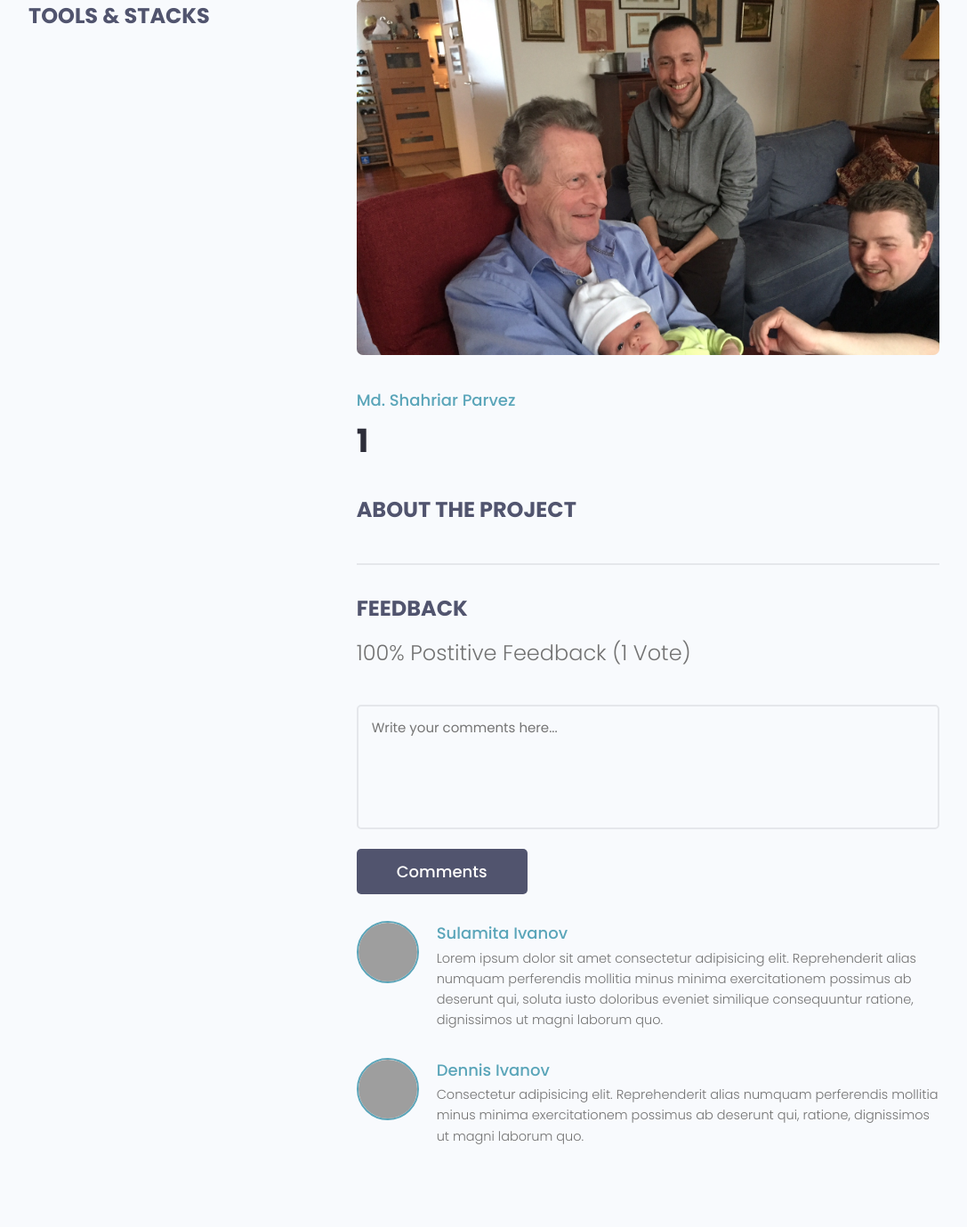
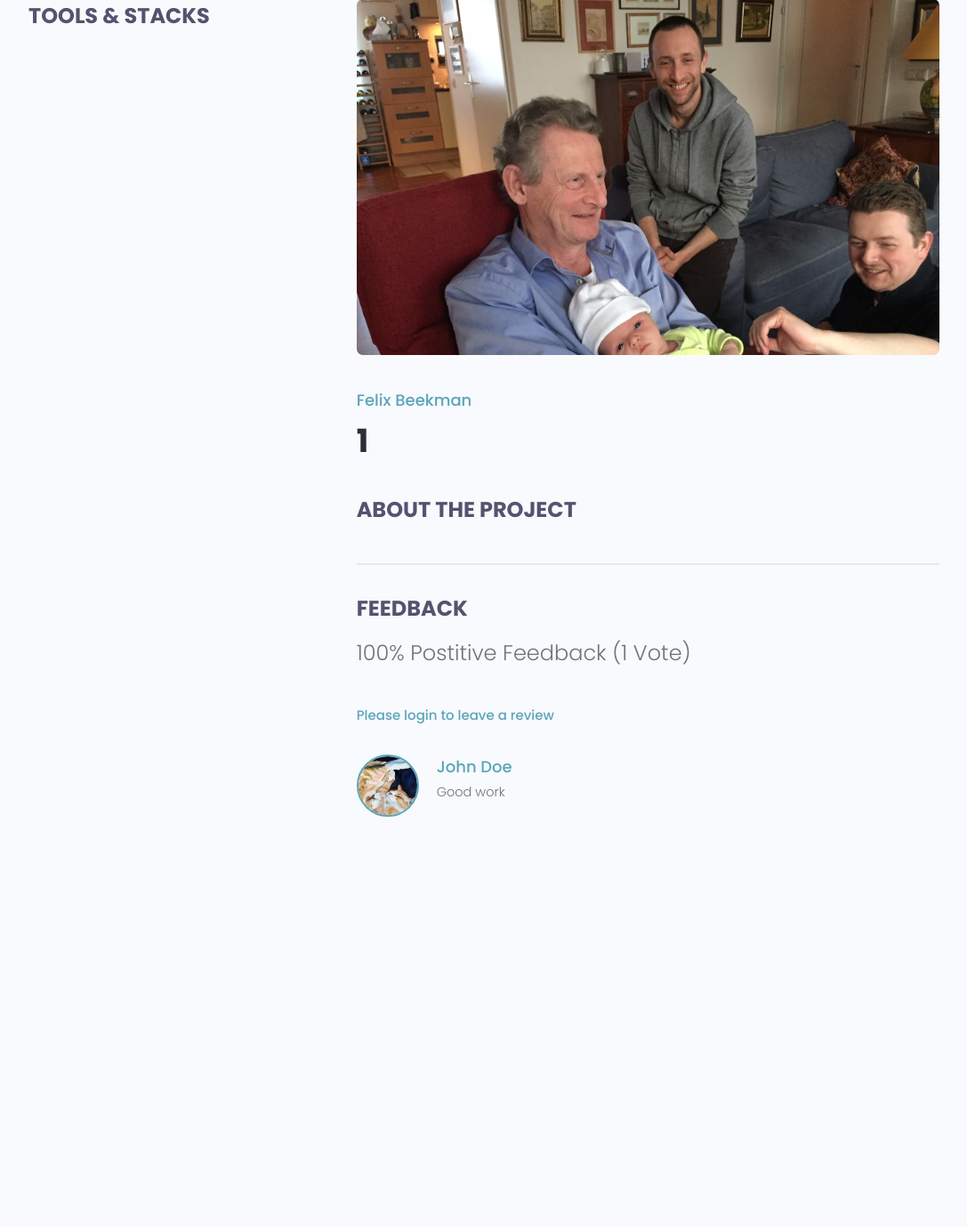
Before and after one commit to FlipGit1949/devsearch, a Django app: page /projects/project/6796846d-a94c-4563-aaec-a693a55ea40e/ in a window 1280 px wide. Shown: the part 108-1487 px from the top of the page at 89% size, without its empty margins (96-1183 px from the left). After the commit the page ends 1026 px from the top, so only its background shows below. Run offline with Django 3.2, Linux system fonts and the light colour scheme; data comes from the database, SQL or seed files in the repository; both versions use the stored data as it was after the commit; some libraries are stand-ins or nearby versions; grey boxes are pictures that could not be loaded.

Commit message:
t/m 28: reviews

```diff
--- a/projects/forms.py
+++ b/projects/forms.py
@@ -1,6 +1,6 @@
 from django.forms import ModelForm
 from django import forms
-from .models import Project
+from .models import Project, Review
 
 class ProjectForm(ModelForm):
 	class Meta:
@@ -11,6 +11,7 @@ class ProjectForm(ModelForm):
 			'tags':forms.CheckboxSelectMultiple(),
 		}
 
+
 	def __init__(self, *args, **kwargs):
 		super(ProjectForm, self).__init__(*args, **kwargs)
 
@@ -20,3 +21,22 @@ class ProjectForm(ModelForm):
 		# self.fields['title'].widget.attrs.update({'class': 'input', 'placeholder': 'Add title'})
 
 		# self.fields['description'].widget.attrs.update({'class': 'input'})
+
+
+
+
+class ReviewForm(ModelForm):
+	class Meta:
+		model = Review
+		fields = ['value', 'body']
+
+		labels = {
+			'value': 'Place your vote',
+			'body': 'Add a comment with your vote'
+		}
+
+	def __init__(self, *args, **kwargs):
+		super(ReviewForm, self).__init__(*args, **kwargs)
+
+		for name, field in self.fields.items():
+			field.widget.attrs.update({'class': 'input'})
--- a/projects/models.py
+++ b/projects/models.py
@@ -22,7 +22,27 @@ class Project(models.Model):
 		return self.title
 
 	class Meta:
-		ordering = ['created']
+		ordering = ['-vote_ratio', '-vote_total', 'title']
+
+	@property
+	def reviewers(self):
+		queryset = self.review_set.all().values_list('owner__id', flat=True)
+		return queryset
+
+
+
+
+	@property
+	def getVoteCount(self):
+		reviews = self.review_set.all()
+		upVotes = reviews.filter(value='up').count()
+		totalVotes = reviews.count()
+
+		ratio = (upVotes / totalVotes) * 100
+		self.vote_total = totalVotes
+		self.vote_ratio = ratio
+
+		self.save()
 
 
 class Review(models.Model):
@@ -30,13 +50,16 @@ class Review(models.Model):
 		('up', 'Up Vote'),
 		('down', 'Down Vote'),
 	)
-	#owner =
+	owner = models.ForeignKey(Profile, on_delete=models.CASCADE, null=True)
 	project = models.ForeignKey(Project, on_delete=models.CASCADE)
 	body = models.TextField(null=True, blank=True)
 	value = models.CharField(max_length=200, choices=VOTE_TYPE)
 	created = models.DateTimeField(auto_now_add=True)
 	id = models.UUIDField(default=uuid.uuid4, unique=True,
 						primary_key=True, editable=False)
+
+	class Meta:
+		unique_together = [['owner', 'project']]
 
 	def __str__(self):
 		return self.value
--- a/projects/templates/projects/single-project.html
+++ b/projects/templates/projects/single-project.html
@@ -32,7 +32,7 @@
 			</div>
 			<div class="column column--2of3">
 				<img class="singleProject__preview" src="{{ project.featured_image.url }}" alt="portfolio thumbnail" />
-				<a href="profile.html" class="singleProject__developer">Md. Shahriar Parvez</a>
+				<a href="profile.html" class="singleProject__developer">{{project.owner.name}}</a>
 				<h2 class="singleProject__title">{{project.title}}</h2>
 				<h3 class="singleProject__subtitle">About the Project</h3>
 				<div class="singleProject__info">
@@ -45,42 +45,45 @@
 						{{project.vote_ratio}}% Postitive Feedback ({{project.vote_total}} Vote{{project.vote_total|pluralize:"s"}})
 					</h5>
 
-					<form class="form" action="#" method="POST">
-						<!-- Textarea -->
+					{% if request.user.profile.id in project.reviewers %}
+					<p>You have already submitted your review for this project</p>
+
+					{% elif request.user.profile == project.owner %}
+					<p>You cannot review your own work</p>
+
+					{% elif request.user.is_authenticated %}
+
+					<form class="form" action="{% url 'project' project.id %}" method="POST">
+						{% csrf_token %}
+						{% for field in form %}
 						<div class="form__field">
-							<label for="formInput#textarea">Comments: </label>
-							<textarea class="input input--textarea" name="message" id="formInput#textarea"
-							placeholder="Write your comments here..."></textarea>
+							<label for="formInput#textarea">{{field.label}}</label>
+							{{field}}
 						</div>
-						<input class="btn btn--sub btn--lg" type="submit" value="Comments" />
+						{% endfor %}
+						<input class="btn btn--sub btn--lg" type="submit" value="Add Review" />
 					</form>
+					{% else %}
+						<a href="{% url 'login' %}?next={{request.path}}">Please login to leave a review</a>
+					{% endif %}
+
 					<div class="commentList">
+						{% for review in project.review_set.all %}
+						{% if review.body %}
 						<div class="comment">
-							<a href="profile.html">
+							<a href="{% url 'user-profile' review.owner.id %}">
 								<img class="avatar avatar--md"
-								src="https://pbs.twimg.com/profile_images/1335382240931368961/b3wSZKj4_400x400.jpg" alt="user" />
+								src="{{review.owner.profile_image.url}}" alt="user" />
 							</a>
+
 							<div class="comment__details">
-								<a href="profile.html" class="comment__author">Sulamita Ivanov</a>
-								<p class="comment__info">
-									Lorem ipsum dolor sit amet consectetur adipisicing elit. Reprehenderit alias numquam perferendis
-									mollitia minus minima exercitationem possimus ab deserunt qui, soluta iusto doloribus eveniet
-									similique consequuntur ratione, dignissimos ut magni laborum quo.
-								</p>
+								<a href="{% url 'user-profile' review.owner.id %}" class="comment__author">{{review.owner.name}}</a>
+								<p class="comment__info">{{review.body|linebreaksbr}}</p>
 							</div>
+
 						</div>
-						<div class="comment">
-							<a href="profile.html">
-								<img class="avatar avatar--md" src="https://avatars.githubusercontent.com/u/33843378" alt="user" />
-							</a>
-							<div class="comment__details">
-								<a href="profile.html" class="comment__author">Dennis Ivanov</a>
-								<p class="comment__info">
-									Consectetur adipisicing elit. Reprehenderit alias numquam perferendis mollitia minus minima
-									exercitationem possimus ab deserunt qui, ratione, dignissimos ut magni laborum quo.
-								</p>
-							</div>
-						</div>
+						{% endif %}
+						{% endfor %}
 					</div>
 				</div>
 			</div>
--- a/projects/views.py
+++ b/projects/views.py
@@ -1,8 +1,9 @@
 from django.shortcuts import render, redirect
 from django.http import HttpResponse
 from django.contrib.auth.decorators import login_required
+from django.contrib import messages
 from .models import Project, Tag
-from .forms import ProjectForm
+from .forms import ProjectForm, ReviewForm
 from .utils import searchProjects, paginateProjects
 
 
@@ -16,8 +17,22 @@ def projects(request):
 
 def project(request,pk):
 	projectObj = Project.objects.get(id=pk)
-	print('projectObj:', projectObj)
-	return render(request, 'projects/single-project.html', {'project': projectObj})
+	form = ReviewForm()
+
+	if request.method == 'POST':
+		form = ReviewForm(request.POST)
+		review = form.save(commit=False)
+		review.project = projectObj
+		review.owner = request.user.profile
+		review.save()
+
+		projectObj.getVoteCount
+
+		messages.success(request, 'Your review was successfully submitted')
+		return redirect('project', pk=projectObj.id)
+
+
+	return render(request, 'projects/single-project.html', {'project': projectObj, 'form':form})
 
 @login_required(login_url="login")
 def createProject(request):
--- a/users/views.py
+++ b/users/views.py
@@ -15,7 +15,7 @@ def loginUser(request):
 		return redirect('profiles')
 
 	if request.method == 'POST':
-		username = request.POST['username']
+		username = request.POST['username'].lower()
 		password = request.POST['password']
 
 		try:
@@ -27,7 +27,8 @@ def loginUser(request):
 
 		if user is not None:
 			login(request, user)
-			return redirect('profiles')
+			return redirect(request.GET['next'] if 'next' in request.GET else 'account')
+
 		else:
 			messages.error(request, 'Username OR password is incorrect')
 
```
Also changed, not shown: users/templates/users/login_register.html (+2 -6 lines), db.sqlite3, projects/migrations/0005_auto_20210831_1058.py (added), static/images/IMG-20170929-WA0000.jpg (added), static/images/IMG_1616_-_kopie.JPG (added).
